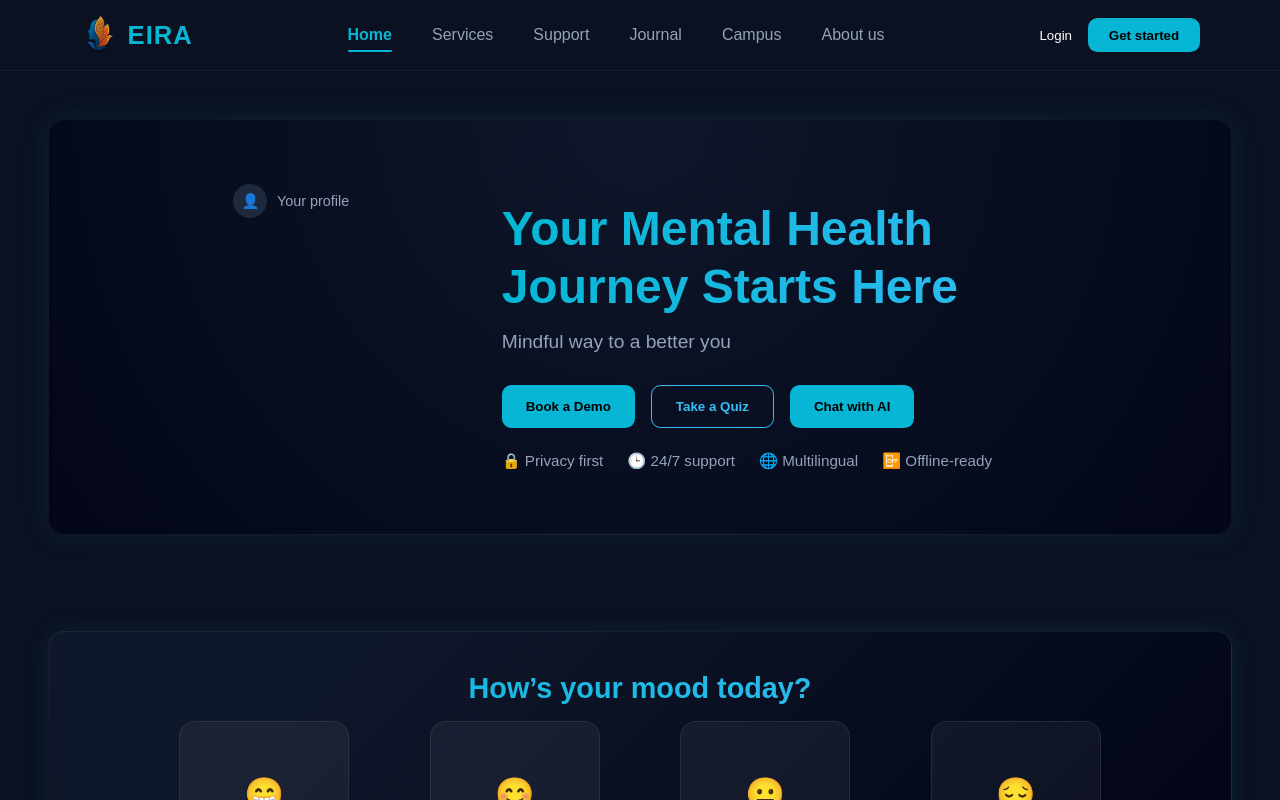
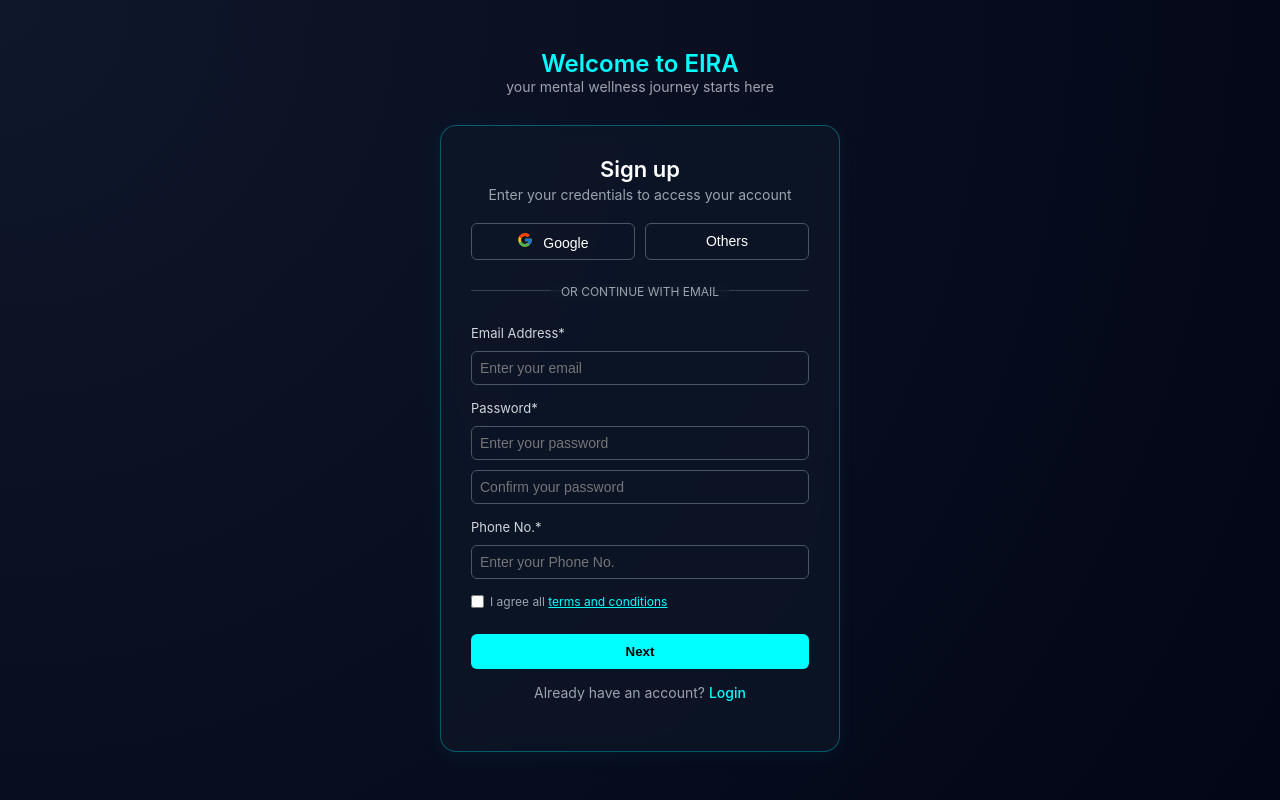
Before and after one commit to kushrathore355/MentalHealthapp, a Next.js app: page / in a window 1280 px wide. Shown: the top 800 px of the page. Built offline with nearby package versions, Linux system fonts and the light colour scheme.

Commit message:
signup Page Done

```diff
--- /dev/null
+++ b/app/components/Signup/Signup.module.css
@@ -0,0 +1,188 @@
+.container {
+  min-height: 100vh;
+  display: flex;
+  flex-direction: column;
+  justify-content: center;
+  align-items: center;
+  background: radial-gradient(circle at top left, #0f172a, #020617);
+  color: white;
+  font-family: 'Inter', sans-serif;
+  padding: 20px;
+}
+
+/* Header */
+.header {
+  text-align: center;
+  margin-bottom: 30px;
+}
+
+.header h1 {
+  color: #00ffff;
+  font-size: 24px;
+  font-weight: 600;
+}
+
+.header p {
+  color: #9ca3af;
+  font-size: 14px;
+}
+
+/* Signup Card */
+.card {
+  background: rgba(13, 23, 41, 0.7);
+  border: 1px solid rgba(0, 255, 255, 0.3);
+  border-radius: 16px;
+  padding: 30px;
+  width: 100%;
+  max-width: 400px;
+  box-shadow: 0 4px 20px rgba(0, 255, 255, 0.05);
+  backdrop-filter: blur(10px);
+}
+
+.card h2 {
+  text-align: center;
+  font-size: 22px;
+  font-weight: 600;
+  margin-bottom: 4px;
+}
+
+.card p {
+  text-align: center;
+  color: #9ca3af;
+  font-size: 14px;
+  margin-bottom: 20px;
+}
+
+/* Social Buttons */
+.socialButtons {
+  display: flex;
+  gap: 10px;
+  margin-bottom: 20px;
+}
+
+.googleBtn,
+.otherBtn {
+  flex: 1;
+  border: 1px solid #4b5563;
+  background: transparent;
+  color: white;
+  padding: 8px 0;
+  border-radius: 6px;
+  font-size: 14px;
+  cursor: pointer;
+  transition: all 0.3s ease;
+}
+
+.googleBtn:hover,
+.otherBtn:hover {
+  background: rgba(255, 255, 255, 0.1);
+}
+
+.googleIcon {
+  margin-right: 6px;
+  font-size: 16px;
+}
+
+/* Divider */
+.divider {
+  position: relative;
+  text-align: center;
+  margin: 20px 0;
+}
+
+.divider::before {
+  content: "";
+  position: absolute;
+  width: 100%;
+  height: 1px;
+  top: 50%;
+  left: 0;
+  background: #374151;
+  z-index: 1;
+}
+
+.divider span {
+  position: relative;
+  z-index: 2;
+  background: rgba(13, 23, 41, 0.7);
+  padding: 0 10px;
+  font-size: 12px;
+  color: #9ca3af;
+}
+
+/* Form */
+.form {
+  display: flex;
+  flex-direction: column;
+  gap: 10px;
+}
+
+.form label {
+  font-size: 13px;
+  color: #d1d5db;
+  margin-top: 5px;
+}
+
+.form input {
+  background: transparent;
+  border: 1px solid #4b5563;
+  color: white;
+  padding: 8px;
+  border-radius: 6px;
+  font-size: 14px;
+  outline: none;
+  transition: border 0.3s ease;
+}
+
+.form input:focus {
+  border-color: #00ffff;
+}
+
+/* Checkbox */
+.checkboxContainer {
+  display: flex;
+  align-items: center;
+  font-size: 12px;
+  color: #9ca3af;
+  margin-top: 5px;
+}
+
+.checkboxContainer input {
+  margin-right: 6px;
+}
+
+.checkboxContainer a {
+  color: #00ffff;
+  text-decoration: underline;
+}
+
+/* Next Button */
+.nextBtn {
+  width: 100%;
+  background: #00ffff;
+  color: black;
+  border: none;
+  padding: 10px;
+  font-weight: 600;
+  border-radius: 6px;
+  cursor: pointer;
+  margin-top: 15px;
+  transition: all 0.3s ease;
+}
+
+.nextBtn:hover {
+  background: #67e8f9;
+}
+
+/* Login link */
+.loginLink {
+  text-align: center;
+  margin-top: 15px;
+  color: #9ca3af;
+  font-size: 13px;
+}
+
+.loginLink a {
+  color: #00ffff;
+  font-weight: 500;
+}
--- /dev/null
+++ b/app/components/Signup/page.js
@@ -0,0 +1,116 @@
+'use client';
+import { useState } from 'react';
+import styles from './signup.module.css';
+import { FcGoogle } from 'react-icons/fc';
+
+export default function SignupPage() {
+  const [form, setForm] = useState({
+    email: '',
+    password: '',
+    confirmPassword: '',
+    phone: '',
+    agree: false,
+  });
+
+  const handleChange = (e) => {
+    const { name, value, type, checked } = e.target;
+    setForm({ ...form, [name]: type === 'checkbox' ? checked : value });
+  };
+
+  const handleSubmit = (e) => {
+    e.preventDefault();
+    alert('Form submitted!');
+  };
+
+  return (
+    <div className={styles.container}>
+      {/* Header */}
+      <div className={styles.header}>
+        <h1>Welcome to EIRA</h1>
+        <p>your mental wellness journey starts here</p>
+      </div>
+
+      {/* Signup Card */}
+      <div className={styles.card}>
+        <h2>Sign up</h2>
+        <p>Enter your credentials to access your account</p>
+
+        {/* Social Buttons */}
+        <div className={styles.socialButtons}>
+          <button className={styles.googleBtn}>
+            <FcGoogle className={styles.googleIcon} /> Google
+          </button>
+          <button className={styles.otherBtn}>Others</button>
+        </div>
+
+        <div className={styles.divider}>
+          <span>OR CONTINUE WITH EMAIL</span>
+        </div>
+
+        {/* Form */}
+        <form onSubmit={handleSubmit} className={styles.form}>
+          <label>Email Address*</label>
+          <input
+            type="email"
+            name="email"
+            value={form.email}
+            onChange={handleChange}
+            placeholder="Enter your email"
+            required
+          />
+
+          <label>Password*</label>
+          <input
+            type="password"
+            name="password"
+            value={form.password}
+            onChange={handleChange}
+            placeholder="Enter your password"
+            required
+          />
+
+          <input
+            type="password"
+            name="confirmPassword"
+            value={form.confirmPassword}
+            onChange={handleChange}
+            placeholder="Confirm your password"
+            required
+          />
+
+          <label>Phone No.*</label>
+          <input
+            type="text"
+            name="phone"
+            value={form.phone}
+            onChange={handleChange}
+            placeholder="Enter your Phone No."
+            required
+          />
+
+          {/* Checkbox */}
+          <div className={styles.checkboxContainer}>
+            <input
+              type="checkbox"
+              name="agree"
+              checked={form.agree}
+              onChange={handleChange}
+              required
+            />
+            <span>
+              I agree all <a href="#">terms and conditions</a>
+            </span>
+          </div>
+
+          <button type="submit" className={styles.nextBtn}>
+            Next
+          </button>
+        </form>
+
+        <p className={styles.loginLink}>
+          Already have an account? <a href="/login">Login</a>
+        </p>
+      </div>
+    </div>
+  );
+}
--- a/app/page.js
+++ b/app/page.js
@@ -2,6 +2,7 @@
 import Image from "next/image";
 import styles from "./page.module.css";
 import { useState } from "react";
+import Signup from "./components/Signup/page"
 
 export default function HomePage() {
   const [active, setActive] = useState("Home");
@@ -16,6 +17,8 @@ export default function HomePage() {
   ];
 
   return (
+    <>
+    <Signup/>
     <div className={styles.page}>
       {/* Top Navbar */}
       <nav className={styles.navbar}>
@@ -313,6 +316,7 @@ export default function HomePage() {
 
 
     </div>
+    </>
 
   );
 }
```
